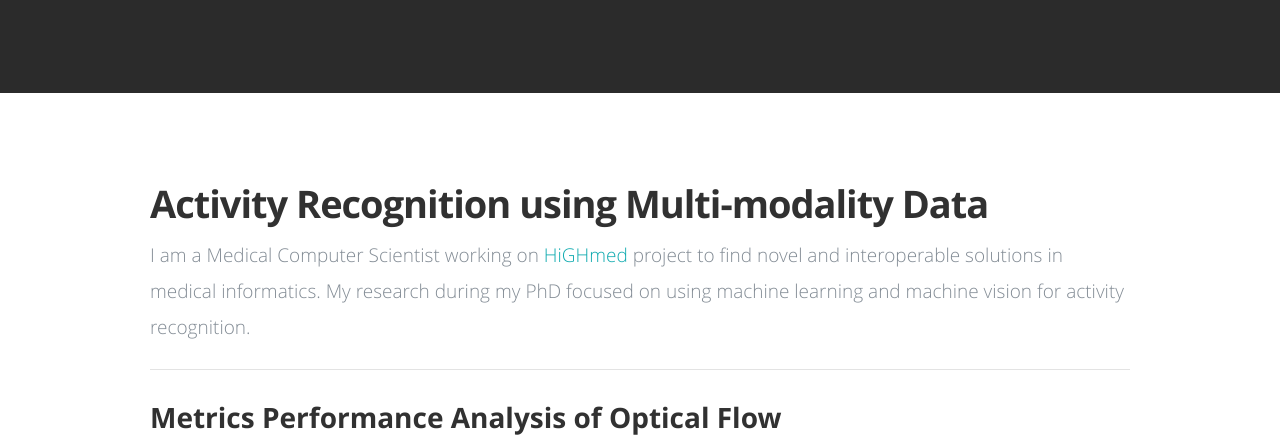
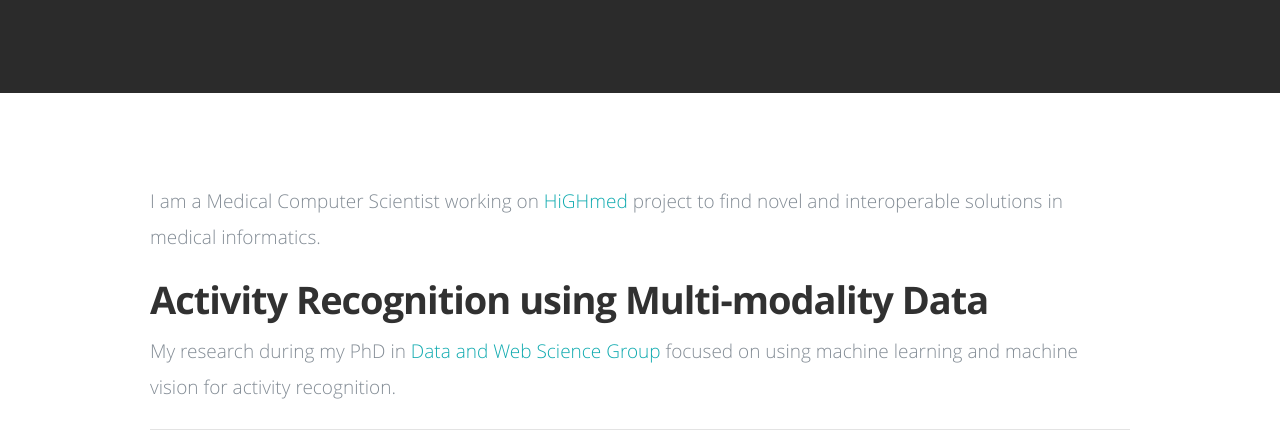
Before and after one commit to alhersh/alhersh.github.io, a plain HTML site: page index.html in a window 1280 px wide. Shown: the part 352-791 px from the top of the page. Drawn offline with nearby package versions, Linux system fonts and the light colour scheme; files whose address does not match are found by name.

Commit message:
Update profile

```diff
--- a/index.html
+++ b/index.html
@@ -105,13 +105,15 @@
     <div class="row add-bottom">
 
          <div class="twelve columns">
-
+	    <p class="lead add-bottom">
+		 I am a Medical Computer Scientist working on  <a href="https://www.highmed.org/">HiGHmed</a> project to find novel and interoperable solutions in medical informatics.
+	   </p>
             <h1>Activity Recognition using Multi-modality Data</h1>
 
             <p class="lead add-bottom">
-            I am a Medical Computer Scientist working on  <a href="https://www.highmed.org/">HiGHmed</a> project to find novel and interoperable solutions in medical informatics. My research during my PhD focused on using machine learning and machine vision for activity recognition.
+            My research during my PhD in <a href="https://www.uni-mannheim.de/dws/">Data and Web Science Group</a>  focused on using machine learning and machine vision for activity recognition.
             </p>
-
+		<hr>
             <hr>
             <div class="row">
 
```
